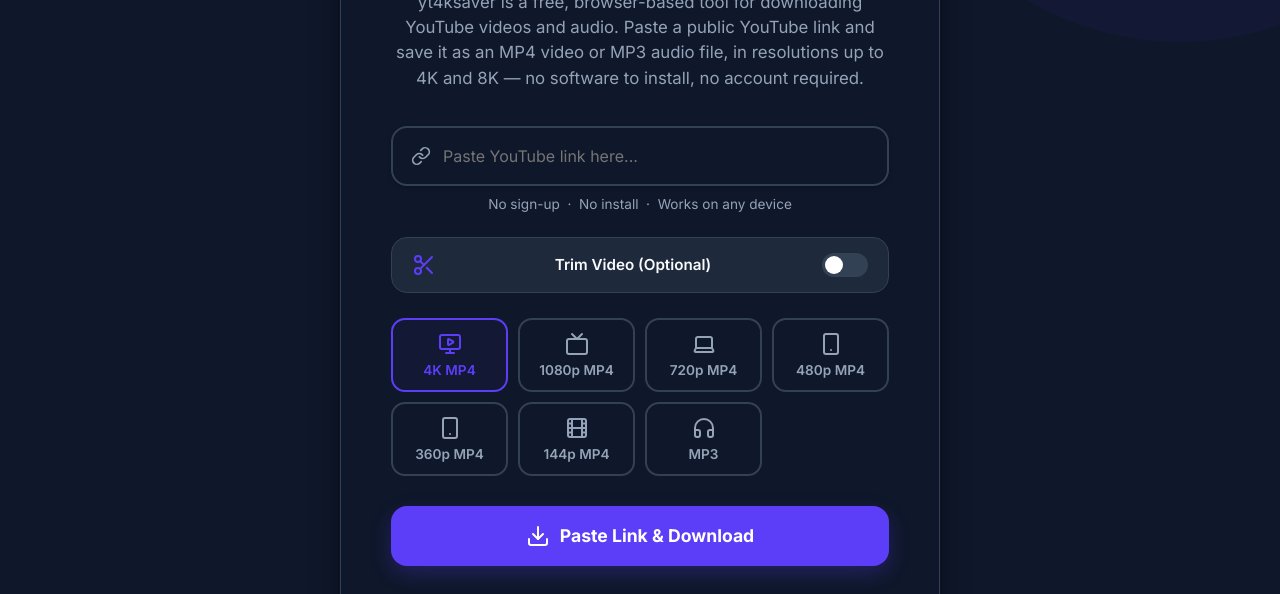
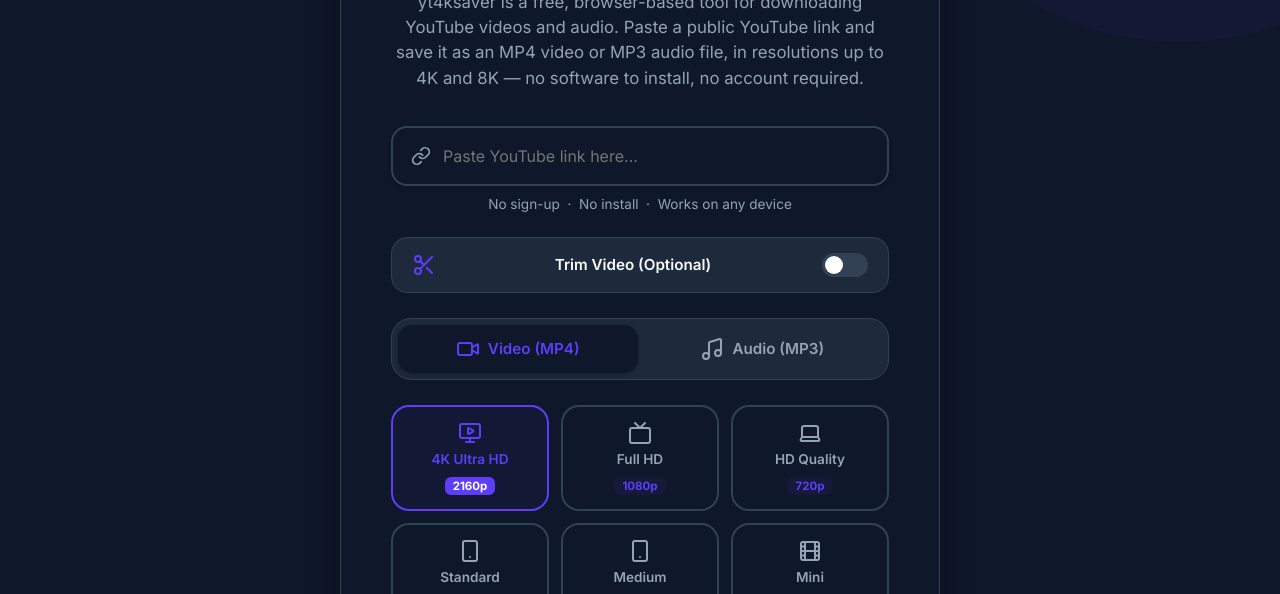
Before and after one commit to khalilullahnaul/yt4ksaver, a plain HTML site: page index.html in a window 1280 px wide. Shown: the part 358-952 px from the top of the page. Drawn offline with nearby package versions, Linux system fonts and the light colour scheme.

Commit message:
Redesign options layout with video/audio tabs and multiple MP3 bitrates

```diff
--- a/index.html
+++ b/index.html
@@ -160,14 +160,32 @@
                         </div>
                     </div>
 
-                    <div class="options-group">
-                        <button class="option active" data-format="4k"><i data-lucide="monitor-play"></i> 4K MP4</button>
-                        <button class="option" data-format="1080p"><i data-lucide="tv"></i> 1080p MP4</button>
-                        <button class="option" data-format="720p"><i data-lucide="laptop"></i> 720p MP4</button>
-                        <button class="option" data-format="480p"><i data-lucide="smartphone"></i> 480p MP4</button>
-                        <button class="option" data-format="360p"><i data-lucide="smartphone"></i> 360p MP4</button>
-                        <button class="option" data-format="144p"><i data-lucide="film"></i> 144p MP4</button>
-                        <button class="option" data-format="mp3"><i data-lucide="headphones"></i> MP3</button>
+                    <!-- Tabs for Format Selection -->
+                    <div class="tabs-container">
+                        <button type="button" class="tab-btn active" id="tab-video-btn"><i data-lucide="video"></i> Video (MP4)</button>
+                        <button type="button" class="tab-btn" id="tab-audio-btn"><i data-lucide="music"></i> Audio (MP3)</button>
+                    </div>
+
+                    <!-- Video Formats -->
+                    <div class="options-pane" id="pane-video">
+                        <div class="options-grid">
+                            <button class="option active" data-format="4k"><i data-lucide="monitor-play"></i> 4K Ultra HD <span class="format-badge">2160p</span></button>
+                            <button class="option" data-format="1080p"><i data-lucide="tv"></i> Full HD <span class="format-badge">1080p</span></button>
+                            <button class="option" data-format="720p"><i data-lucide="laptop"></i> HD Quality <span class="format-badge">720p</span></button>
+                            <button class="option" data-format="480p"><i data-lucide="smartphone"></i> Standard <span class="format-badge">480p</span></button>
+                            <button class="option" data-format="360p"><i data-lucide="smartphone"></i> Medium <span class="format-badge">360p</span></button>
+                            <button class="option" data-format="144p"><i data-lucide="film"></i> Mini <span class="format-badge">144p</span></button>
+                        </div>
+                    </div>
+
+                    <!-- Audio Formats -->
+                    <div class="options-pane" id="pane-audio" style="display: none;">
+                        <div class="options-grid">
+                            <button class="option" data-format="mp3-320"><i data-lucide="headphones"></i> Hi-Fi Audio <span class="format-badge">320kbps</span></button>
+                            <button class="option" data-format="mp3-256"><i data-lucide="headphones"></i> High Quality <span class="format-badge">256kbps</span></button>
+                            <button class="option" data-format="mp3-192"><i data-lucide="headphones"></i> Standard <span class="format-badge">192kbps</span></button>
+                            <button class="option" data-format="mp3-128"><i data-lucide="headphones"></i> Low Space <span class="format-badge">128kbps</span></button>
+                        </div>
                     </div>
 
                     <div class="progress-container" id="progress-container" style="display: none;">
--- a/script.js
+++ b/script.js
@@ -81,6 +81,44 @@
                 if (videoPreview) videoPreview.style.display = 'none';
             }
         });
+
+        // --- Tab Switching Logic ---
+        const tabVideoBtn = document.getElementById('tab-video-btn');
+        const tabAudioBtn = document.getElementById('tab-audio-btn');
+        const paneVideo = document.getElementById('pane-video');
+        const paneAudio = document.getElementById('pane-audio');
+
+        if (tabVideoBtn && tabAudioBtn && paneVideo && paneAudio) {
+            tabVideoBtn.addEventListener('click', () => {
+                tabVideoBtn.classList.add('active');
+                tabAudioBtn.classList.remove('active');
+                paneVideo.style.display = 'block';
+                paneAudio.style.display = 'none';
+
+                // Set first video option as active and update selectedFormat
+                const firstVideoOpt = paneVideo.querySelector('.option');
+                if (firstVideoOpt) {
+                    options.forEach(opt => opt.classList.remove('active'));
+                    firstVideoOpt.classList.add('active');
+                    selectedFormat = firstVideoOpt.getAttribute('data-format');
+                }
+            });
+
+            tabAudioBtn.addEventListener('click', () => {
+                tabAudioBtn.classList.add('active');
+                tabVideoBtn.classList.remove('active');
+                paneAudio.style.display = 'block';
+                paneVideo.style.display = 'none';
+
+                // Set first audio option as active and update selectedFormat
+                const firstAudioOpt = paneAudio.querySelector('.option');
+                if (firstAudioOpt) {
+                    options.forEach(opt => opt.classList.remove('active'));
+                    firstAudioOpt.classList.add('active');
+                    selectedFormat = firstAudioOpt.getAttribute('data-format');
+                }
+            });
+        }
 
         // --- Option Selection ---
         options.forEach(option => {
--- a/style.css
+++ b/style.css
@@ -292,20 +292,62 @@
 }
 .time-input input:focus { border-color: var(--primary-color); }
 
-.options-group {
+/* Tabs Redesign */
+.tabs-container {
+    display: flex;
+    background: var(--bg-card);
+    border: 1px solid var(--border-color);
+    border-radius: 20px;
+    padding: 6px;
+    margin-bottom: 25px;
+    gap: 5px;
+}
+
+.tab-btn {
+    flex: 1;
+    display: flex;
+    align-items: center;
+    justify-content: center;
+    gap: 8px;
+    padding: 12px;
+    background: none;
+    border: none;
+    border-radius: 14px;
+    cursor: pointer;
+    font-weight: 600;
+    color: var(--text-secondary);
+    transition: all 0.25s cubic-bezier(0.4, 0, 0.2, 1);
+    font-size: 0.95rem;
+}
+
+.tab-btn:hover {
+    color: var(--text-primary);
+}
+
+.tab-btn.active {
+    background: var(--bg-main);
+    color: var(--primary-color);
+    box-shadow: var(--shadow-sm);
+}
+
+.options-grid {
     display: grid;
-    grid-template-columns: repeat(auto-fill, minmax(110px, 1fr));
-    gap: 10px;
+    grid-template-columns: repeat(auto-fill, minmax(130px, 1fr));
+    gap: 12px;
     margin-bottom: 30px;
 }
 
+.options-pane {
+    transition: all 0.3s ease;
+}
+
 .option {
-    padding: 12px 8px;
+    padding: 14px 10px;
     background: var(--bg-main);
     border: 2px solid var(--border-color);
-    border-radius: 14px;
+    border-radius: 18px;
     cursor: pointer;
-    transition: all 0.2s;
+    transition: all 0.2s ease;
     font-weight: 600;
     font-size: 0.85rem;
     color: var(--text-secondary);
@@ -332,6 +374,22 @@
 
 .option.active .lucide, .option:hover .lucide {
     color: var(--primary-color);
+}
+
+.format-badge {
+    font-size: 0.72rem;
+    padding: 2px 8px;
+    background: rgba(93, 62, 248, 0.08);
+    border-radius: 6px;
+    color: var(--primary-color);
+    font-weight: 700;
+    margin-top: 4px;
+    transition: all 0.2s ease;
+}
+
+.option.active .format-badge {
+    background: var(--primary-color);
+    color: #ffffff;
 }
 
 .action-buttons {
@@ -804,8 +862,8 @@
         flex-direction: column;
         gap: 10px;
     }
-    .options-group {
-        grid-template-columns: repeat(3, 1fr);
+    .options-grid {
+        grid-template-columns: repeat(2, 1fr);
         gap: 8px;
     }
     .seo-article h2 {
```
Also changed, not shown: 1 other file.
